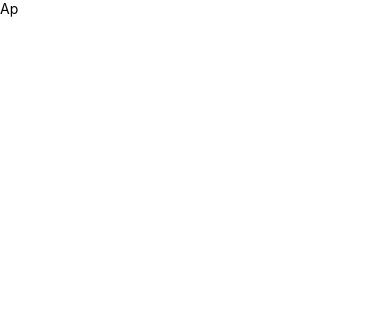
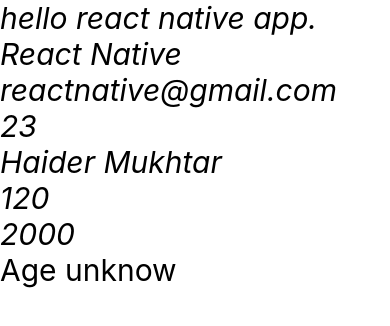
Before and after one commit to Haider-Mukhtar/ReactNative-Crafter, a React Native app: screen / in a window 390 px wide. Shown: the top 326 px of the page. Built offline with nearby package versions, Linux system fonts and the light colour scheme.

Commit message:
RNCrafter v0.0.2
Basic knowledge of JSX

```diff
--- a/App.js
+++ b/App.js
@@ -2,9 +2,24 @@
 import React from 'react'
 
 const App = () => {
+  const framework="React Native";
+  let email="reactnative@gmail.com";
+  var age=23;
+  function name () {
+    return "Haider Mukhtar";
+  }
   return (
     <View>
-      <Text>Ap</Text>
+      <Text style={{fontSize:30, fontStyle:'italic'}}>hello react native app.</Text>
+      <Text style={{fontSize:30, fontStyle:'italic'}}>{framework}</Text>
+      <Text style={{fontSize:30, fontStyle:'italic'}}>{email}</Text>
+      <Text style={{fontSize:30, fontStyle:'italic'}}>{age}</Text>
+      <Text style={{fontSize:30, fontStyle:'italic'}}>{name()}</Text>
+      <Text style={{fontSize:30, fontStyle:'italic'}}>{100+20}</Text>
+      <Text style={{fontSize:30, fontStyle:'italic'}}>{100*20}</Text>
+      <Text style={{fontSize:30}}>{age == 20 ? "Age is above 20" : "Age unknow"}</Text>
+
+
     </View>
   )
 }
```
